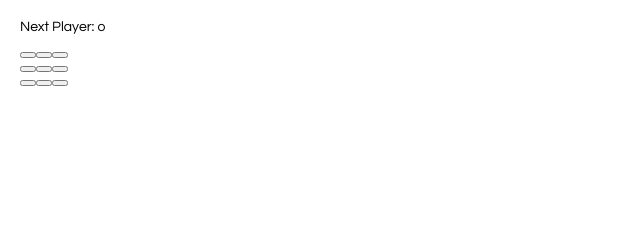
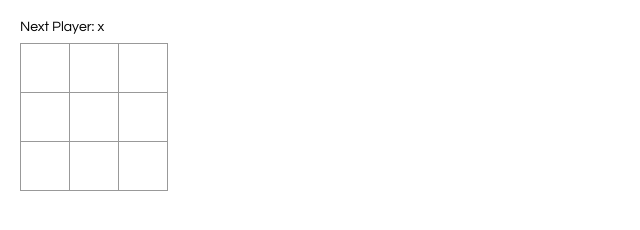
Before and after one commit to codeannie/tic-tac-toe, a React app: page / in a window 1280 px wide. Shown: the whole page, without its empty margins (0-640 px from the left). Built offline with nearby package versions, Linux system fonts and the light colour scheme.

Commit message:
update style

```diff
--- a/src/index.css
+++ b/src/index.css
@@ -24,12 +24,12 @@ ol, ul {
   font-size: 24px;
   font-weight: bold;
   line-height: 34px;
-  height: 34px;
+  height: 50px;
   margin-right: -1px;
   margin-top: -1px;
   padding: 0;
   text-align: center;
-  width: 34px;
+  width: 50px;
 }
 
 .square:focus {
--- a/src/index.js
+++ b/src/index.js
@@ -4,7 +4,7 @@ import './index.css';
 
 function Square(props) {
   return (
-    <button className="squares" onClick={props.onClick}>
+    <button className="square" onClick={props.onClick}>
       {props.value}
     </button>
   );
@@ -53,7 +53,7 @@ class Board extends React.Component {
     if (winner) {
       status = 'Winner: ' + winner;
     } else {
-        status = 'Next Player: ' + (this.state.isNext ? 'x' : 'o');
+        status = 'Next Player: ' + (this.state.xIsNext ? 'x' : 'o');
     }
 
     return (
```
